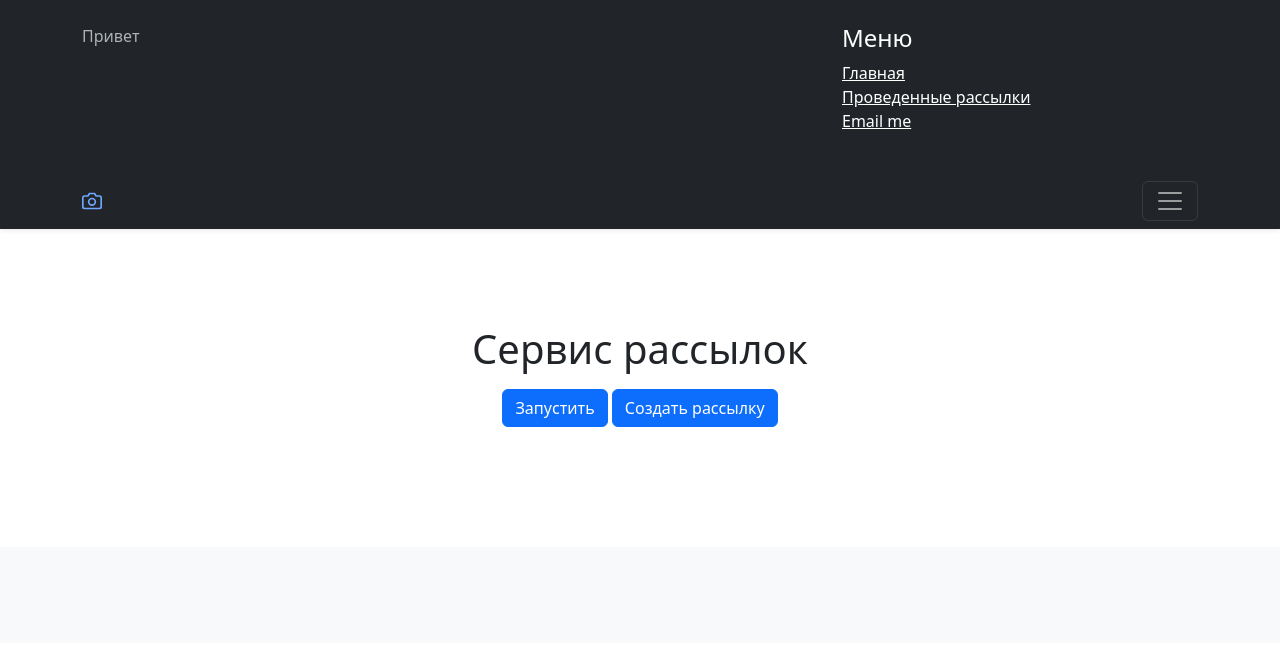
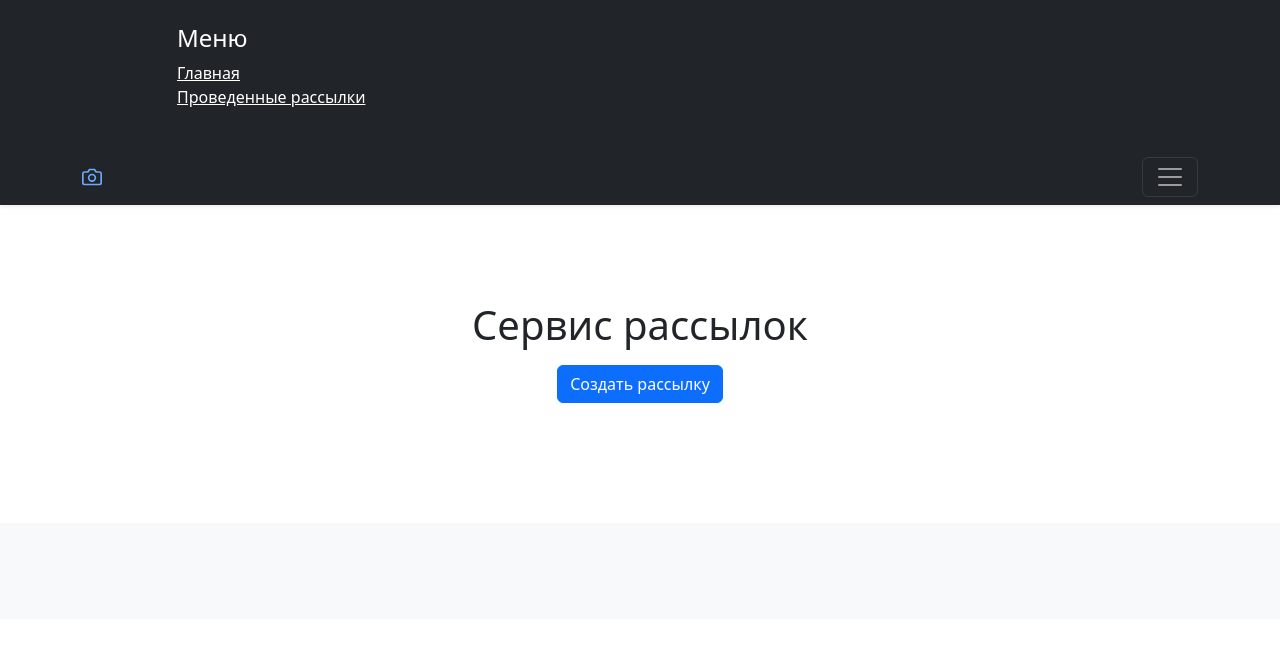
Before and after one commit to AlekseichIlim/Course_Work_6, a Django app: page / in a window 1280 px wide, after a click that opens the changed part. Shown: the top 667 px of the page. Run offline with Django 4.2, Linux system fonts and the light colour scheme; data that the repository does not hold is empty; some libraries are stand-ins or nearby versions.

Commit message:
corrected template

```diff
--- a/mailing/templates/mailing/dispatch_list.html
+++ b/mailing/templates/mailing/dispatch_list.html
@@ -8,7 +8,6 @@
             <div class="col-lg-6 col-md-8 mx-auto">
                 <h1 class="fw-light">Сервис рассылок</h1>
                 <p>
-                    <a class="btn btn-primary my-2" href="{% url 'mailing:go_send_mailing' %}" >Запустить</a>
                     <a class="btn btn-primary my-2" href="{% url 'mailing:dispatch_create' %}" >Создать рассылку</a>
                 </p>
             </div>
--- a/mailing/templates/mailing/includes/inc_menu.html
+++ b/mailing/templates/mailing/includes/inc_menu.html
@@ -2,16 +2,13 @@
   <div class="collapse text-bg-dark" id="navbarHeader">
     <div class="container">
       <div class="row">
-        <div class="col-sm-8 col-md-7 py-4">
 
-          <p class="text-body-secondary">Привет</p>
-        </div>
 <div class="col-sm-4 offset-md-1 py-4">
           <h4>Меню</h4>
           <ul class="list-unstyled">
             <li><a href="{% url 'mailing:dispatch_list'%}" class="text-white">Главная</a></li>
-            <li><a href="#" class="text-white">Проведенные рассылки</a></li>
-            <li><a href="#" class="text-white">Email me</a></li>
+            <li><a href="{% url 'mailing:attempts_list'%}" class="text-white">Проведенные рассылки</a></li>
+
           </ul>
 
     </div>
```
